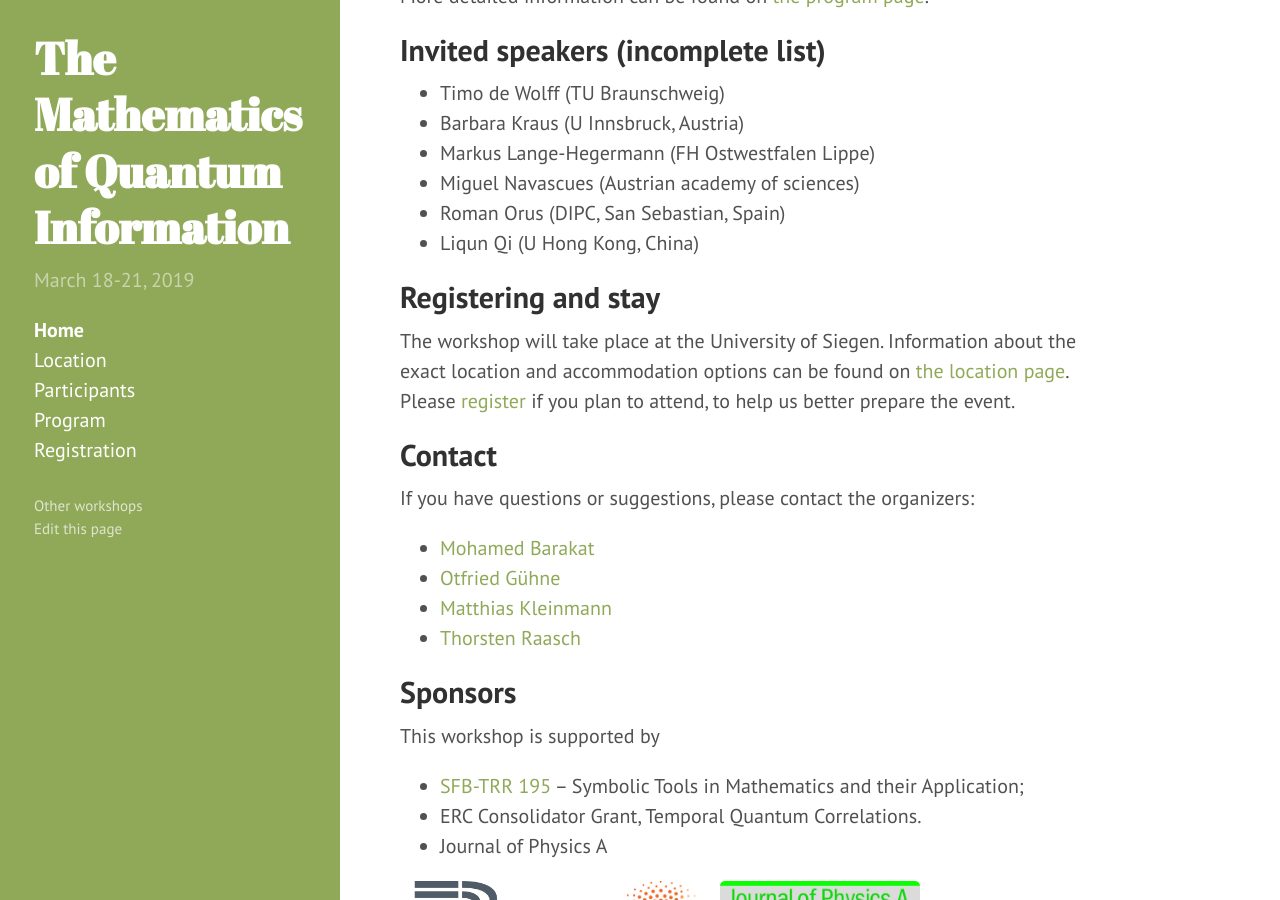
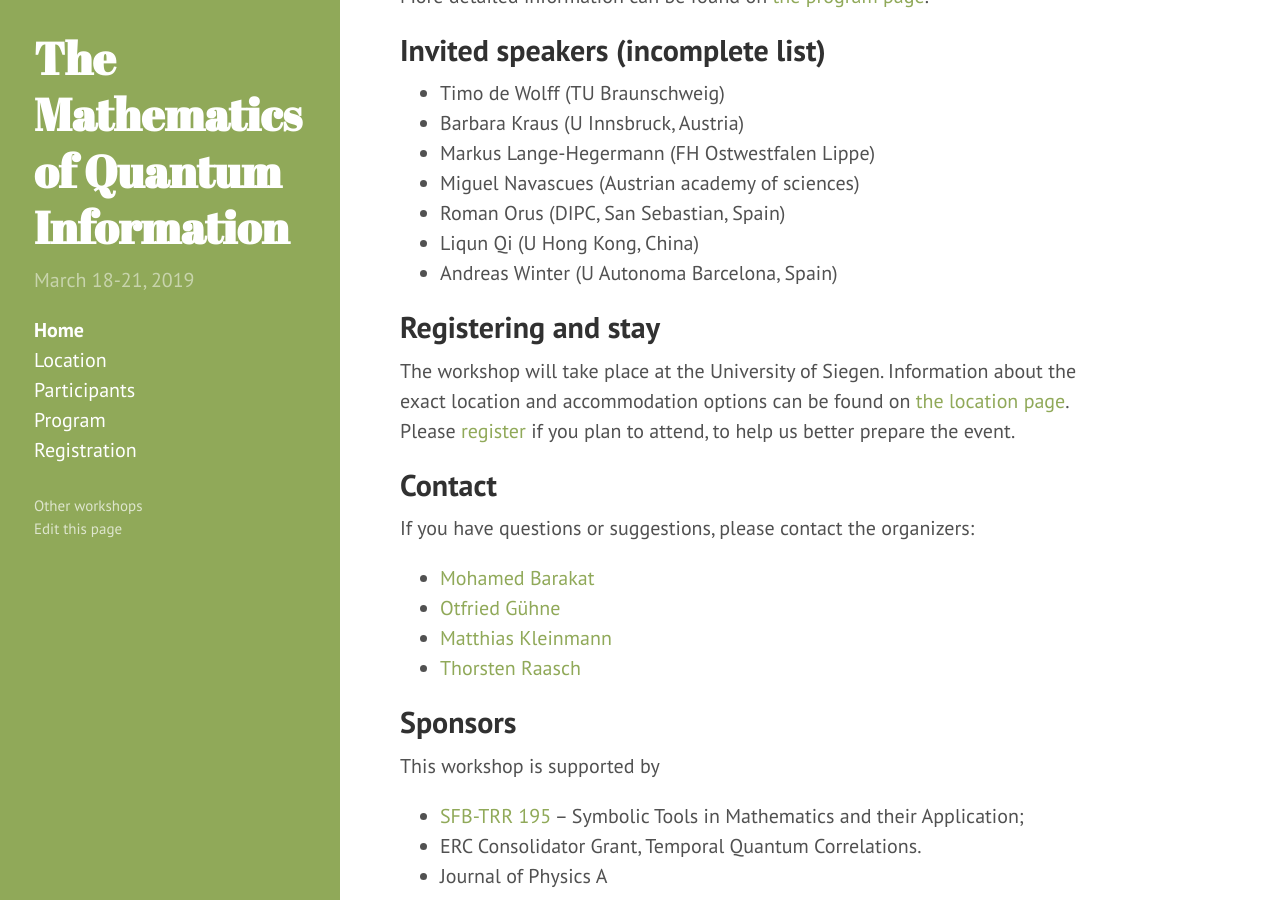
Before and after one commit to MoQIT/MoQI-2019, a Jekyll site: the page built from index.md, in a window 1280 px wide and 900 px high, scrolled down 571 px. Built offline with Jekyll 4.4.1, drawn with Linux system fonts in a browser that asks for light colours.

Commit message:
Andreas confirmed

```diff
--- a/index.md
+++ b/index.md
@@ -30,7 +30,7 @@ More detailed information can be found on [the program page]({{ site.baseurl }}/
 * Miguel Navascues (Austrian academy of sciences)
 * Roman Orus (DIPC, San Sebastian, Spain)
 * Liqun Qi (U Hong Kong, China)
-<!--* Andreas Winter (U Autonoma Barcelona, Spain)-->
+* Andreas Winter (U Autonoma Barcelona, Spain)
 
 ## Registering and stay
 
```
